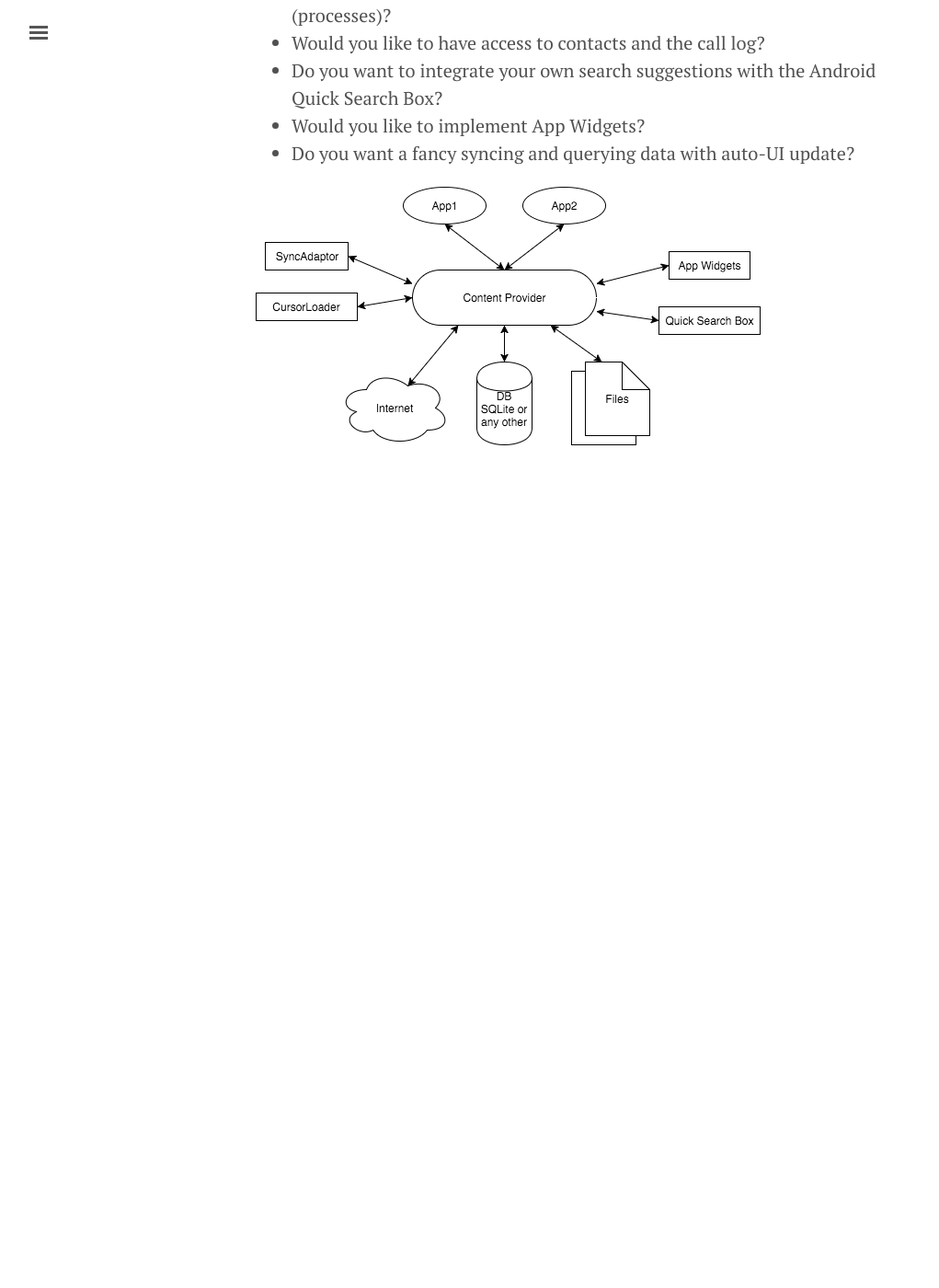
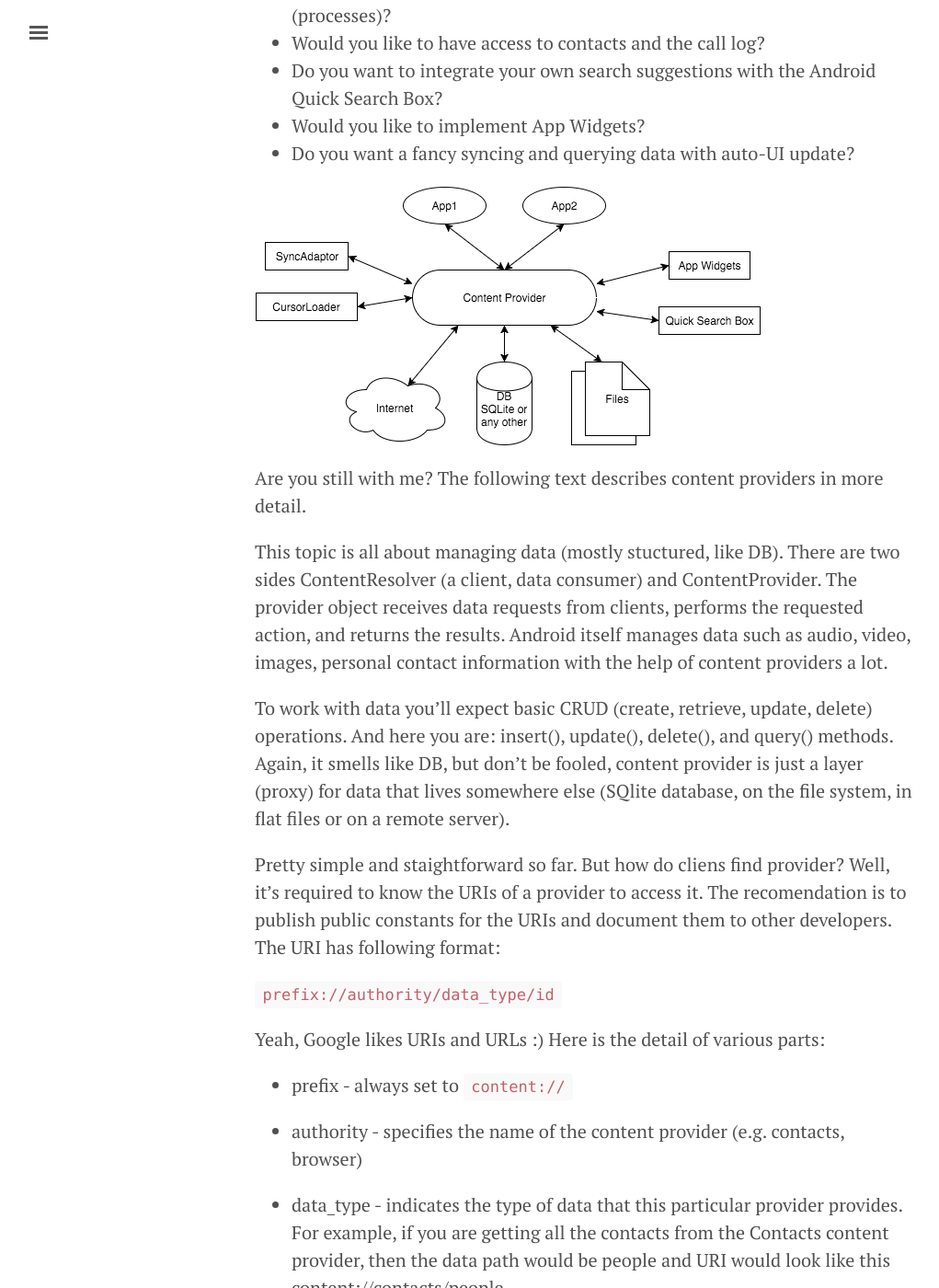
Before and after one commit to mgolokhov/mgolokhov.github.io, a Jekyll site: the page built from content_providers.md, in a window 1280 px wide and 1400 px high, scrolled down 270 px. Shown: the whole window at 92% size, without its empty margins (3-1024 px from the left). Built offline with Jekyll 4.4.1, drawn with Linux system fonts in a browser that asks for light colours; before the commit the page ends 900 px from its top, so only the background shows below that; some of the changed text lies outside the part shown.

Commit message:
content providers to be continued

```diff
--- a/content_providers.md
+++ b/content_providers.md
@@ -12,3 +12,61 @@ Keep on reading, if you answered “yes” to any of these questions:
 * Do you want a fancy syncing and querying data with auto-UI update?
 
 ![Content Provider]({{ site.url }}/assets/content_provider.png){: .center-image }
+
+Are you still with me? The following text describes content providers in more detail.
+
+This topic is all about managing data (mostly stuctured, like DB). There are two sides ContentResolver (a client, data consumer) and ContentProvider. The provider object receives data requests from clients, performs the requested action, and returns the results.
+Android itself manages data such as audio, video, images, personal contact information with the help of content providers a lot.
+
+To work with data you'll expect basic CRUD (create, retrieve, update, delete) operations. And here you are: insert(), update(), delete(), and query() methods. Again, it smells like DB, but don't be fooled, content provider is just a layer (proxy) for data that lives somewhere else (SQlite database, on the file system, in flat files or on a remote server).
+
+Pretty simple and staightforward so far. But how do cliens find provider? Well, it's required to know the URIs of a provider to access it. The recomendation is to publish public constants for the URIs and document them to other developers. The URI has following format:
+
+`prefix://authority/data_type/id`
+
+
+Yeah, Google likes URIs and URLs :) Here is the detail of various parts:
+
+* prefix - always set to `content://`
+
+* authority  - specifies the name of the content provider (e.g. contacts, browser)
+
+* data_type  - indicates the type of data that this particular provider provides. For example, if you are getting all the contacts from the Contacts content provider, then the data path would be people and URI would look like this content://contacts/people
+
+* id - specifies the specific record requested. For example, if you are looking for contact number 5 in the Contacts content provider then URI would look like this content://contacts/people/5
+
+Are you thrilled to write your own Content Provider? It's very easy if you have already put data in DB. Do simple steps:
+
+* extend ContentProvider base class
+* define your URI address
+* implement CRUD operations (override query methods)
+* register your Content Provider in your AndroidManifest.xml file using <provider> tag.
+
+
+Here is the list of query methods you should override:
+
+<table>
+	<tr>
+		<td>onCreate()</td>
+		<td>is called when the provider is started.</td>
+	</tr>
+	<tr>
+		<td>query() </td>
+		<td>receives a request from a client and the result is returned as a Cursor object.</td>
+	</tr>
+	<tr>
+		<td>insert()</td>
+		<td>inserts a new record into the content provider.</td>
+	</tr>
+	<tr>
+		<td>delete()</td>
+		<td>deletes an existing record from the content provider.</td>
+	</tr>
+	<tr>
+		<td>update()</td>
+		<td>updates an existing record from the content provider.</td>
+	</tr>
+	<tr>
+		<td>getType()</td>
+		<td>returns the MIME type of the data at the given URI.</td>
+</table>
```
